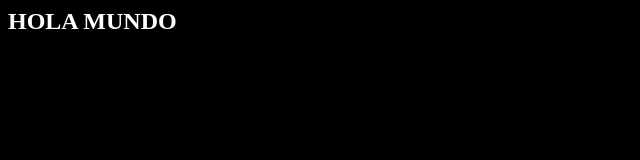
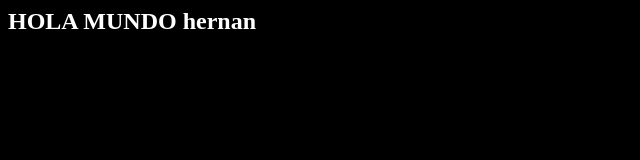
Before and after one commit to hernan35/robles.github.io, a plain HTML site: page index.html in a window 1280 px wide. Shown: the whole page, without its empty margins (0-640 px from the left). Drawn offline with Linux system fonts and the light colour scheme.

Commit message:
Update index.html

```diff
--- a/index.html
+++ b/index.html
@@ -3,7 +3,7 @@
   <link href="main.css" rel="stylesheet">
 </head>
 <body>
-<h2>HOLA MUNDO</h2>
+<h2>HOLA MUNDO hernan</h2>
 </body>
 
 </html>
```
